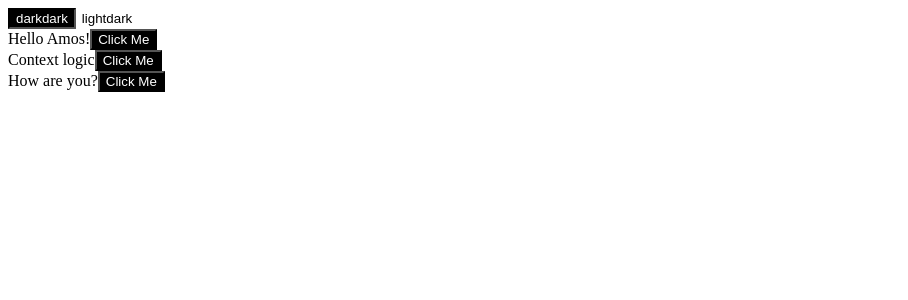
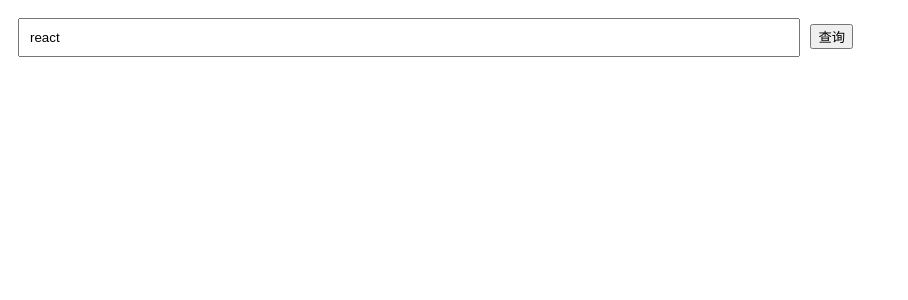
Before and after one commit to amosbaby/react-learning, a React (Create React App) app: page / in a window 1280 px wide. Shown: the top 300 px of the page, without its empty margins (0-908 px from the left). Built offline with nearby package versions, Linux system fonts and the light colour scheme.

Commit message:
feat add hack new

```diff
--- a/package.json
+++ b/package.json
@@ -6,6 +6,7 @@
     "@testing-library/jest-dom": "^5.16.4",
     "@testing-library/react": "^13.2.0",
     "@testing-library/user-event": "^13.5.0",
+    "axios": "^0.27.2",
     "react": "^18.1.0",
     "react-dom": "^18.1.0",
     "react-scripts": "5.0.1",
--- /dev/null
+++ b/src/hook/hack-news.js
@@ -0,0 +1,85 @@
+import axios from "axios"
+import { useEffect, useState } from "react"
+
+const BASEURL = 'http://hn.algolia.com/api/v1/search?query='
+const fetchData =  (url)=>{
+  return axios(url)
+}
+
+function HackNews(){
+
+  const [keyword,updateKeyword] = useState('react')
+  const [url,updateUrl] = useState(null)
+  const [list,updateList] = useState([])
+  const [loading,updateLoading] = useState(false)
+  const [error,updateError] = useState(null)
+
+  useEffect(()=>{
+    if(!url) return
+    const query = async ()=>{
+      updateError(null)
+      updateLoading(true)
+      try {
+        const result = await fetchData(url)
+        updateList(result.data.hits || [])
+      } catch (error) {
+        updateError('貌似网络出错咯....')
+      }
+       updateLoading(false)
+    }
+    query()
+  },[url])
+
+  const handleInputChange = (event)=>{
+    updateKeyword(event.target.value)
+  }
+
+  const onSearch = ()=>{
+    updateUrl(`${BASEURL}${keyword}`)
+  }
+
+  const renderSearchResult = ()=>{
+    return (
+      <ul>
+        {
+
+          list.map(item =>{
+            return (
+              <li key={item.objectID}> {item.title || item.story_title} </li>
+            )
+          })
+        }
+      </ul>
+    )
+  }
+
+  const renderLoading = ()=>{
+    return (
+      <div  style={{color:'orange',textAlign:'center'}}>loading... </div>
+    )
+  }
+
+  const renderErrorMsg = ()=>{
+    return (
+      <div  style={{color:'red',textAlign:'center'}}>
+        {error}
+      </div>
+    )
+  }
+
+  return (
+    <div>
+     <div>
+        <input style={{padding:'10px', margin:'10px', width:'60%'}}  value={keyword}  placeholder="请输入查询内容" onChange={(e)=>handleInputChange(e)}/>
+         <button onClick={()=> onSearch()}> 查询 </button>
+     </div>
+     { error ? renderErrorMsg() : null }
+      {
+         loading ? renderLoading() : renderSearchResult()
+      }
+
+    </div>
+  )
+}
+
+export default HackNews
--- a/src/index.js
+++ b/src/index.js
@@ -2,14 +2,15 @@
 import ReactDOM from 'react-dom/client';
 import './index.css'
 
-import { EffectExample } from './hook/effect-hook';
-import { MessageList } from './class/context/context';
+// import { EffectExample } from './hook/effect-hook';
+// import { MessageList } from './class/context/context';
+import HackNews from './hook/hack-news';
 // ========================================
 
  const root = ReactDOM.createRoot(document.getElementById("root"));
  const element = (
    <div>
-    { <MessageList /> }
+    { <HackNews /> }
 
    </div>
  )
```
